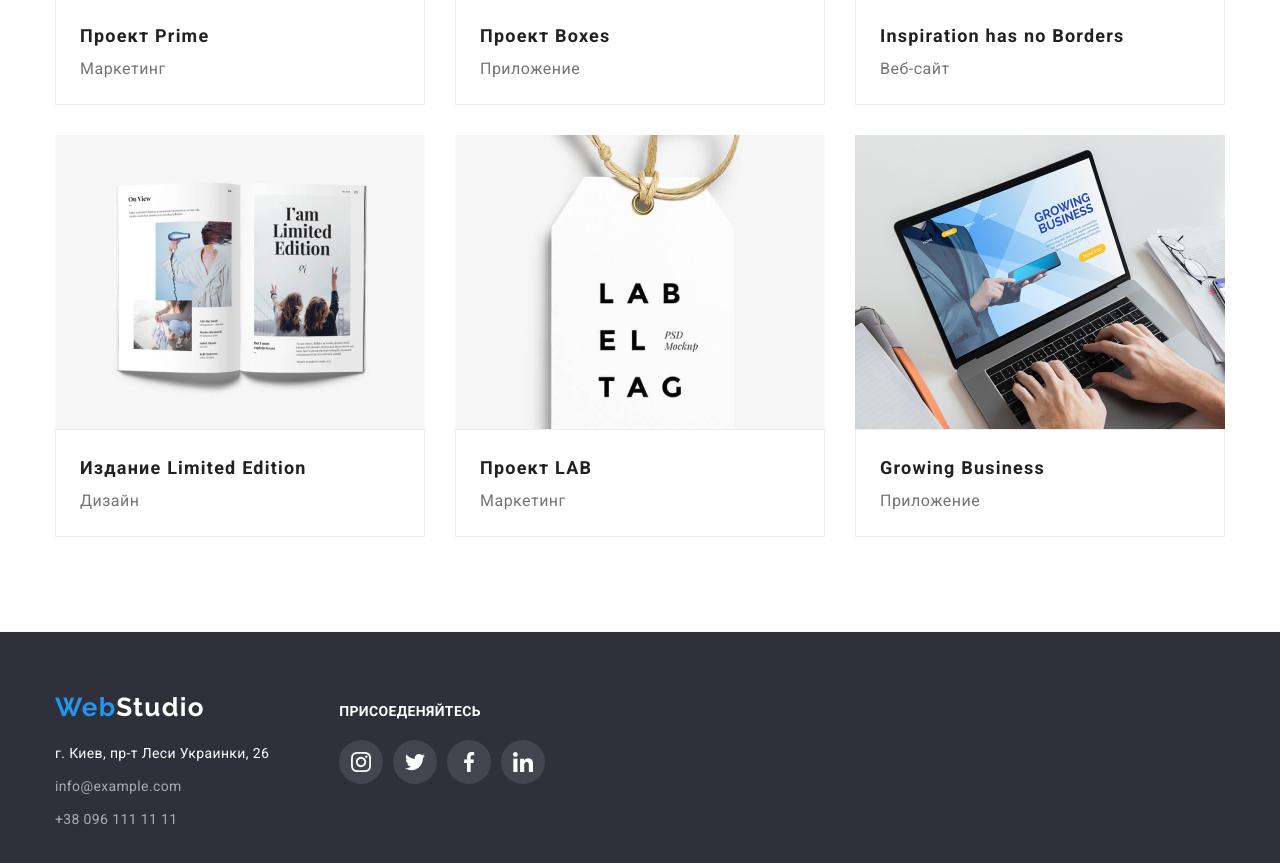
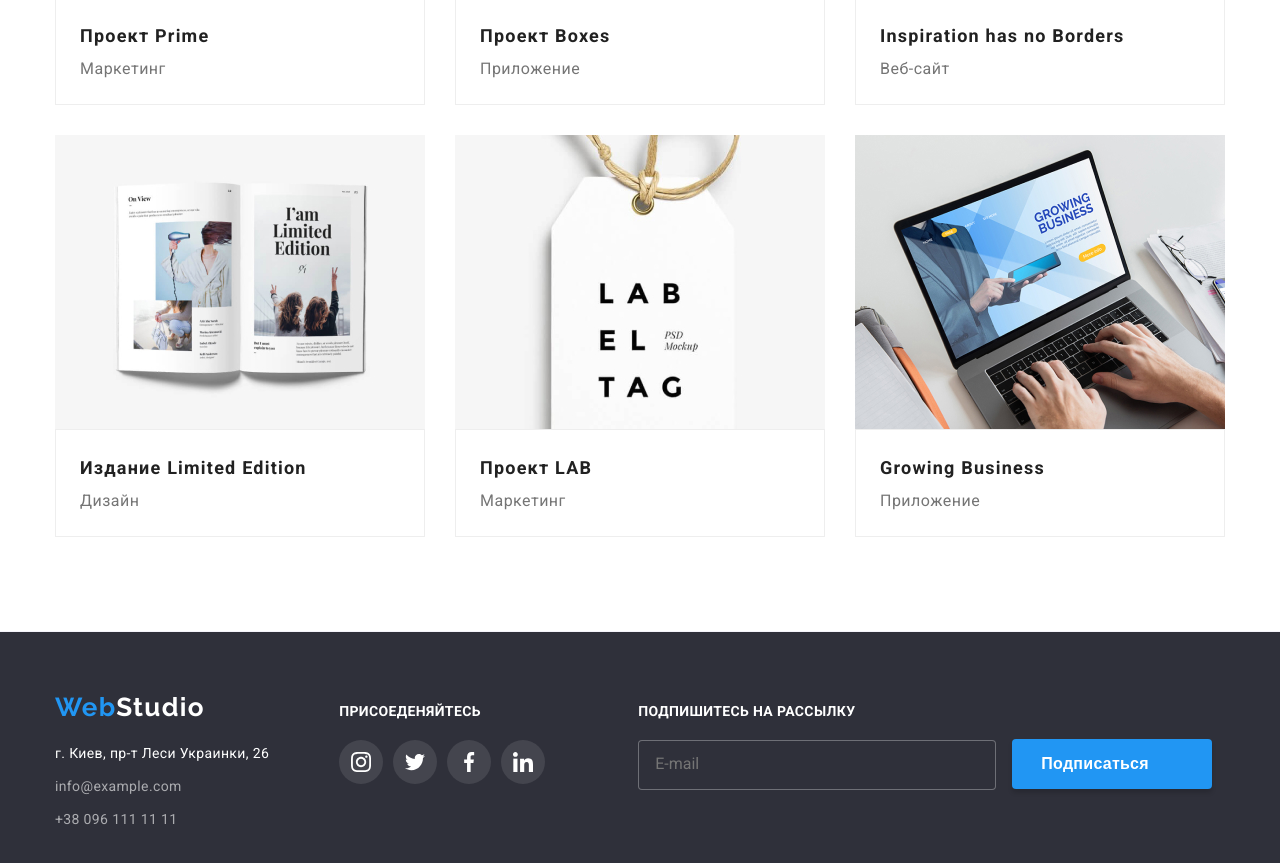
Before and after one commit to Andrey-Holod/project, a plain HTML site: page portfolio.html in a window 1280 px wide. Shown: the part 992-1855 px from the top of the page. Drawn offline with Linux system fonts and the light colour scheme.

Commit message:
Update portfolio.html

```diff
--- a/portfolio.html
+++ b/portfolio.html
@@ -179,6 +179,21 @@
                   </li>
               </ul>
               </div>
+              <div class="telegram">
+                <form action="">
+                    <h3 class='fotter-icon-title'>ПОДПИШИТЕСЬ НА РАССЫЛКУ</h3>
+                    <input type="email" name="telegram" placeholder="E-mail">
+                    <button class="telegram-button">Подписаться
+                        <svg class="icon-tg">
+                            <use href="./images/symbol-defs.svg#tg"> </use>
+                        </svg>
+                    </button>
+                </form>
+
+            </div>
+            </div>
+
+
                 </div>
             </div>
            </footer>
```
Lines whose indentation alone changed are shown as unchanged.
